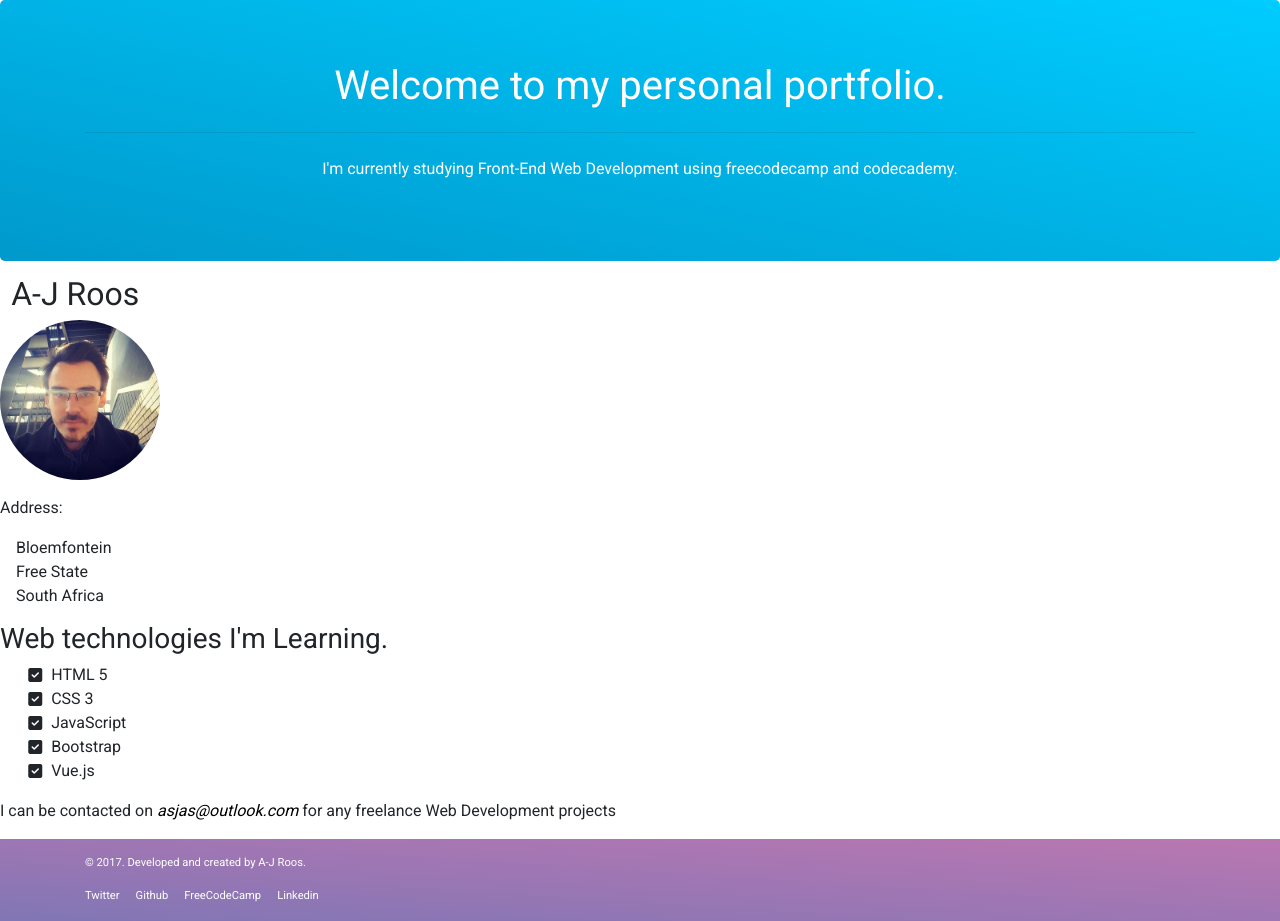
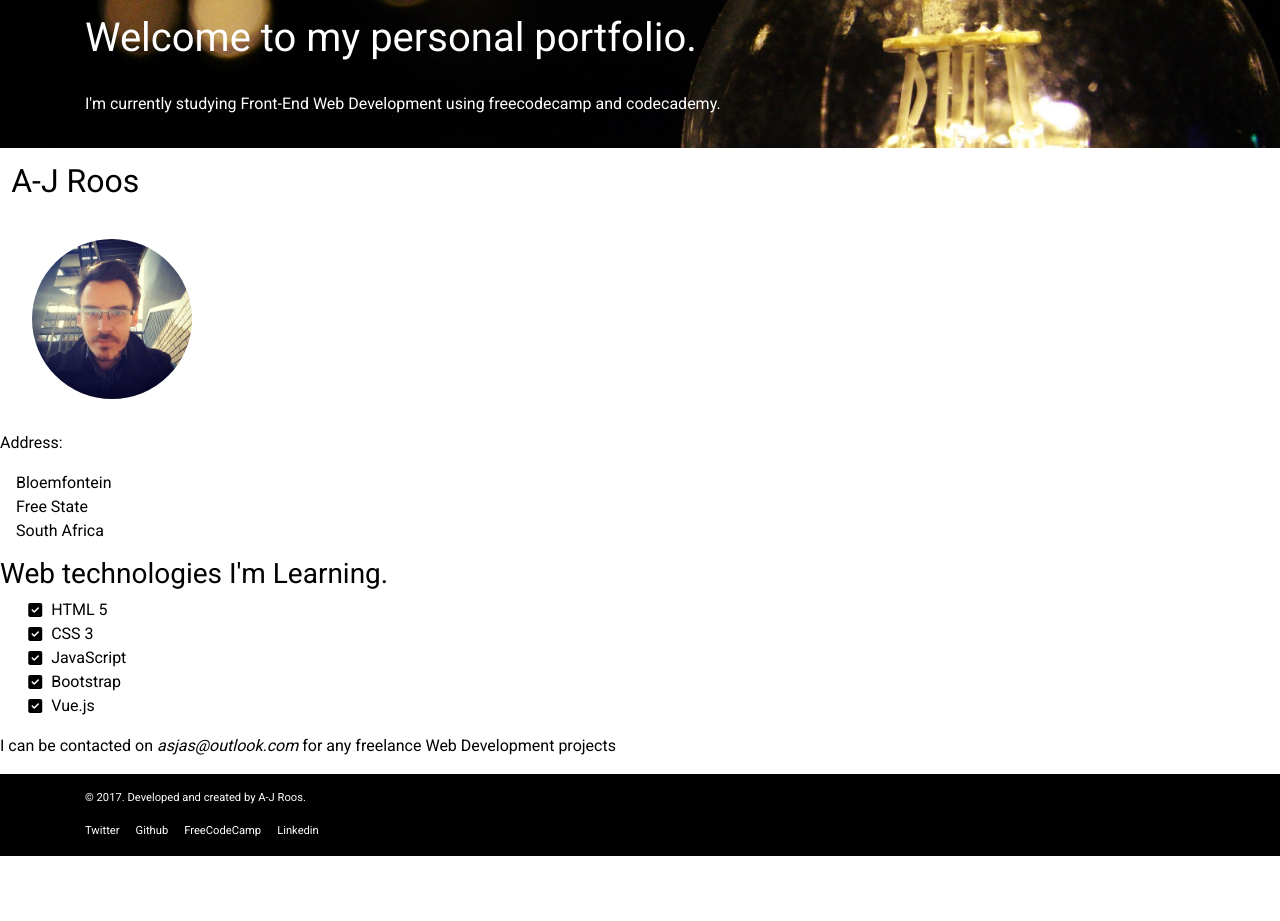
Before and after one commit to Tusharbansa1/asjas.github.io, a plain HTML site: page index.html in a window 1280 px wide. After the commit the page ends 856 px from the top, so only its background shows below. Drawn offline with nearby package versions, Linux system fonts and the light colour scheme; a script that the page names is missing.

Commit message:
new file:   images/1-0bol3LjETDtx6kC1tVDxOQ.jpeg 	new file:   images/1-Doy5qjz6oTbw8ctRqNvInw.jpeg 	modified:   index.html 	modified:   style.css

```diff
--- a/index.html
+++ b/index.html
@@ -32,16 +32,13 @@
 
 <main>
 <header>
-<div class="jumbotron">
   <div class="container">
-    <h1>Welcome to my personal portfolio.</h1>
-    <hr class="my-4">
+    <h1>Welcome to my personal portfolio.</h1><br>
     <p>I'm currently studying Front-End Web Development using freecodecamp and codecademy.</p>
   </div>
-</div>
 </header>
 
-<div class=" info">
+<div class="info">
   <h2>A-J Roos</h2>
   <img class="rounded-circle" src="images/profile.jpg" alt="Photo of myself." width="160" height="160">
   <p>Address:</p>
@@ -52,7 +49,7 @@
   </address>
 </div>
 
-<div class=" info">
+<div class="info">
   <h3>Web technologies I'm Learning.</h3>
   <ul class="fa-ul">
     <li><i class="fa-li fa fa-check-square"></i>HTML 5</li>
@@ -70,7 +67,7 @@
 
 <footer>
   <div class="container">
-    <p>&copy; 2017. Developed and created by A-J Roos.</p>
+    <p id="copyright">&copy; 2017. Developed and created by A-J Roos.</p>
     <nav class="d-flex flex-row">
           <a class="d-inline-flex align-content-start flex-wrap" href="https://twitter.com/asjasroos" target="_blank">Twitter</a>
           <a class="d-inline-flex align-content-start flex-wrap" href="https://github.com/Asjas" target="_blank">Github</a>
--- a/style.css
+++ b/style.css
@@ -7,17 +7,13 @@ body {
   font-size: 16px;
 }
 
-header {
-  text-align: center;
-}
-
 footer {
   padding: 1rem;
   font-size: 0.7rem;
   text-align: left;
   position: relative;
   bottom: 0;
-  background: linear-gradient(to bottom left, #BA77B1, #8176B5);
+  background: black;
   background-size: cover;
 }
 
@@ -25,7 +21,7 @@ nav a {
   padding-right: 1rem;
 }
 
-nav a, footer .container, .jumbotron {
+nav a, footer .container, .jumbotron, #copyright {
   color: white;
 }
 
@@ -39,7 +35,7 @@ p a {
   background-color: transparent;
 }
 
-.email {
+.email, .info p, .info h2, div h3, ul, li, address {
   color: black;
 }
 
@@ -49,6 +45,8 @@ li, h2, nav li {
 
 img {
   margin-bottom: 1rem;
+  margin: 2rem;
+  background-color: white;
 }
 
 address {
@@ -56,7 +54,13 @@ address {
   margin-left: 1rem;
 }
 
-header .jumbotron {
-  margin-bottom: 1em;
-  background: linear-gradient(to bottom left, #00CCFF, #0099CC);
+header {
+  text-align: left;
+  color: white;
+  position: relative;
+  top: 0;
+  padding: 1rem;
+  margin-bottom: 1rem;
+  background: url("images/1-nR4SClioWKU6WbUV0qegMg.jpeg") center no-repeat;
+  background-size: cover;
 }
```
Also changed, not shown: images/1-0bol3LjETDtx6kC1tVDxOQ.jpeg (added), images/1-Doy5qjz6oTbw8ctRqNvInw.jpeg (added).
